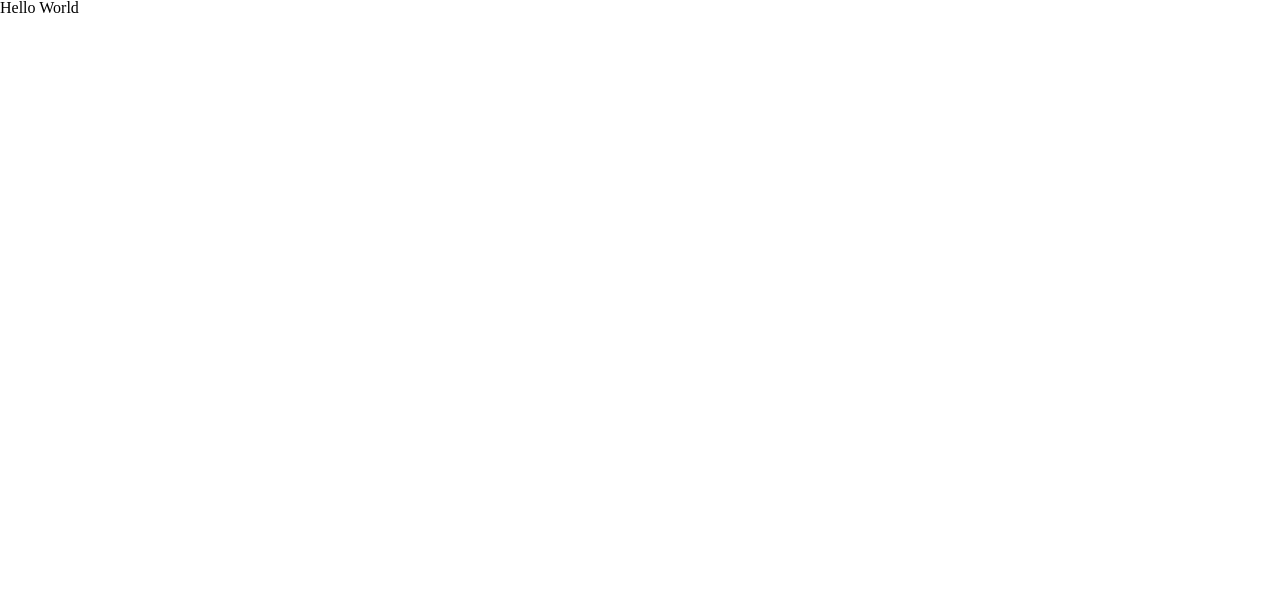
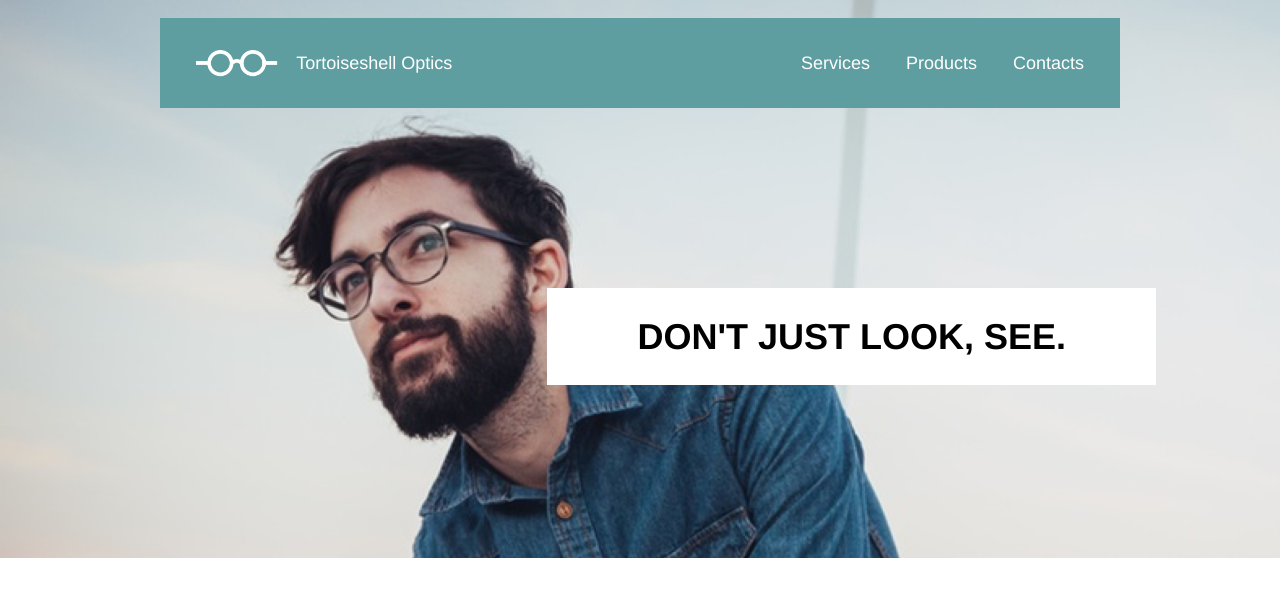
Before and after one commit to awjdthornton/TortoiseshellOptics, a plain HTML site: page index.html in a window 1280 px wide. Drawn offline with Linux system fonts and the light colour scheme.

Commit message:
finished top-section

```diff
--- a/Assets/style.css
+++ b/Assets/style.css
@@ -0,0 +1,84 @@
+html {
+  font-size: 18px;
+  line-height: 1.4;
+  font-family: Helvetica;
+}
+
+
+/*Use for box outline only
+div {
+  border: 1px solid black;
+}
+*/
+
+.container {
+  max-width: 960px;
+  margin: auto;
+}
+
+.flex {
+  display: flex;
+}
+
+.logo {
+  height: 1.5rem;
+}
+
+header {
+  background-image: url("Images/glasses-bg.png");
+  background-size: cover;
+  height: 30rem;
+  padding-top: 1rem;
+}
+
+.top-section {
+  background-color: cadetblue;
+  color: white;
+  display: flex;
+  justify-content: space-between;
+  align-items: center;
+  padding: 1rem 0;
+}
+
+.logo-name {
+  align-items: center;
+}
+
+.logo-name img {
+  padding-left: 2rem;
+}
+
+.logo-name span {
+  padding-left: 1rem;
+}
+
+
+nav ul {
+  display: flex;
+  justify-content: space-between;
+}
+
+nav ul li {
+  padding: 1rem 2rem 1rem 0;
+}
+
+.banner {
+  align-items: flex-end;
+  justify-content: flex-end;
+}
+
+.main-banner {
+  background-color: white;
+  margin-top: 10rem;
+  margin-right: -2rem;
+}
+
+ h1 {
+  font-weight: bold;
+  font-size: 2rem;
+  line-height: 1.2;
+}
+
+.main-banner h1 {
+  padding: 1.5rem 5rem;
+}
--- a/index.html
+++ b/index.html
@@ -10,7 +10,32 @@
 </head>
 
 <body>
-  Hello World
+  <header>
+    <div class="container">
+      <div class="top-section">
+        <div class="flex logo-name">
+          <img class="logo" src="Assets/Images/logo-white.png" alt="Glasses">
+
+          <span>Tortoiseshell Optics</span>
+        </div>
+        <div class="flex">
+          <nav>
+            <ul>
+              <li>Services</li>
+              <li>Products</li>
+              <li>Contacts</li>
+            </ul>
+          </nav>
+        </div>
+      </div>
+      <div class="flex banner">
+        <div class="main-banner">
+          <h1>DON'T JUST LOOK, SEE.</h1>
+        </div>
+      </div>
+    </div>
+  </header>
+
 
 </body>
 
```
